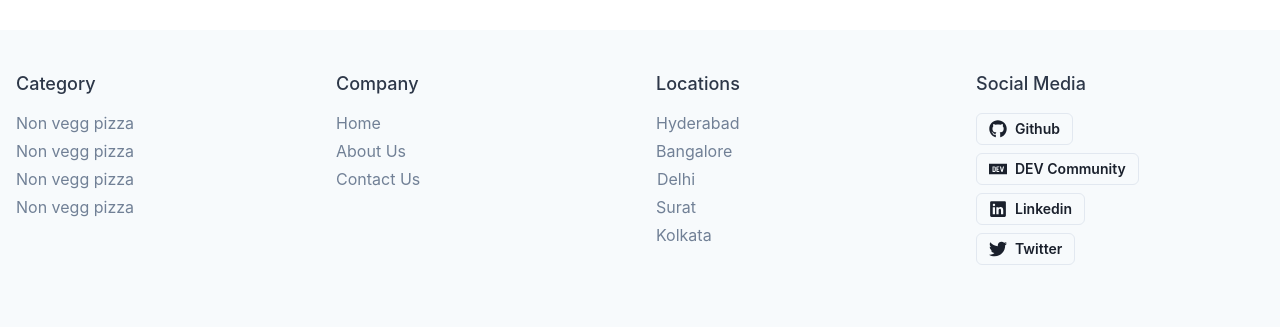
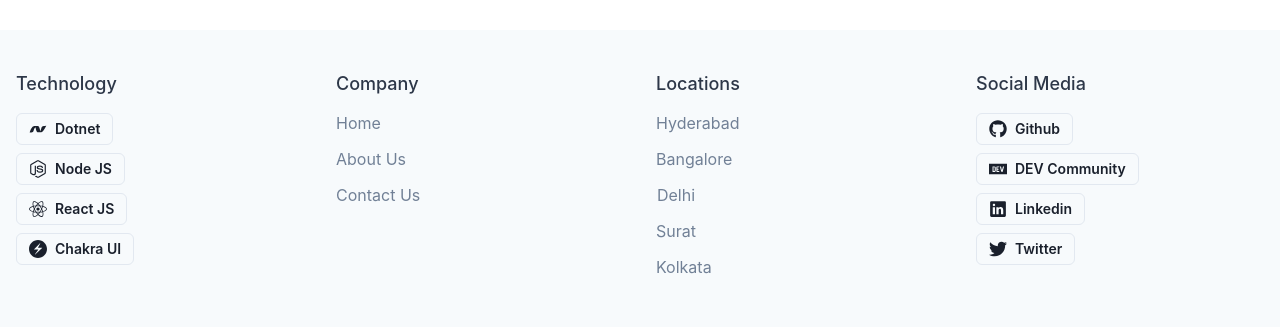
Before and after one commit to harshmangalam/dotnet-reactjs-pizza-corner, a React (Vite) app in the folder web-client/: page / in a window 1280 px wide. Shown: the part 839-1166 px from the top of the page. Built offline with nearby package versions, Linux system fonts and the light colour scheme; no server answers.

Commit message:
updated footer

```diff
--- a/web-client/src/components/Footer.jsx
+++ b/web-client/src/components/Footer.jsx
@@ -9,11 +9,12 @@
   Button,
   Icon,
 } from "@chakra-ui/react";
-import { FaGithub, FaTwitter } from "react-icons/fa";
+import { FaGithub, FaNodeJs, FaReact, FaTwitter } from "react-icons/fa";
 import { IoLogoLinkedin } from "react-icons/io5";
-import { SiDevdotto } from "react-icons/si";
+import { SiChakraui, SiDevdotto } from "react-icons/si";
 import Logo from "./Logo";
 import { Link } from "react-router-dom";
+import { DiDotnet } from "react-icons/di";
 const ListHeader = ({ children }) => {
   return (
     <Text fontWeight={"500"} fontSize={"lg"} mb={2}>
@@ -31,55 +32,50 @@
       <Container as={Stack} maxW={"container.xl"} py={10}>
         <SimpleGrid columns={{ base: 1, sm: 2, md: 4 }} spacing={8}>
           <Stack align={"flex-start"}>
-            <ListHeader>Category</ListHeader>
-            {[...new Array(4)].map((pizza) => (
+            <ListHeader>Technology</ListHeader>
+            {technology.map((link) => (
               <Button
-                variant="link"
-                fontWeight={"normal"}
-                _hover={{
-                  textTransform: "none",
-                  shadow: "outline",
-                }}
-                as={Link}
-                to="/pizza/3refref"
+                variant={"outline"}
+                size="sm"
+                key={link.name}
+                as={"a"}
+                target="_blank"
+                href={link.href}
+                leftIcon={<Icon as={link.icon} fontSize="lg" />}
               >
-                Non vegg pizza
+                {link.name}
               </Button>
             ))}
           </Stack>
           <Stack align={"flex-start"}>
             <ListHeader>Company</ListHeader>
+            <Stack align={"start"} spacing={4}>
               {company.map((link) => (
                 <Button
                   as={Link}
                   variant="link"
                   fontWeight={"normal"}
-                _hover={{
-                  textTransform: "none",
-                  shadow: "outline",
-                }}
                   to={link.href}
                 >
                   {link.name}
                 </Button>
               ))}
             </Stack>
+          </Stack>
           <Stack align={"flex-start"}>
             <ListHeader>Locations</ListHeader>
+            <Stack align={"start"} spacing={4}>
               {locations.map((link) => (
                 <Button
                   variant="link"
                   fontWeight={"normal"}
-                _hover={{
-                  textTransform: "none",
-                  shadow: "outline",
-                }}
                   as={Link}
                   to={link.href}
                 >
                   {link.name}
                 </Button>
               ))}
+            </Stack>
           </Stack>
           <Stack align={"flex-start"}>
             <ListHeader>Social Media</ListHeader>
@@ -172,3 +168,26 @@
   { name: "Surat", href: "/" },
   { name: "Kolkata", href: "/" },
 ];
+
+const technology = [
+  {
+    name: "Dotnet",
+    icon: DiDotnet,
+    href: "https://dotnet.microsoft.com",
+  },
+  {
+    name: "Node JS",
+    icon: FaNodeJs,
+    href: "https://nodejs.org/",
+  },
+  {
+    name: "React JS",
+    icon: FaReact,
+    href: "https://reactjs.org/",
+  },
+  {
+    name: "Chakra UI",
+    icon: SiChakraui,
+    href: "https://chakra-ui.com/",
+  },
+];
```
Lines whose indentation alone changed are shown as unchanged.
